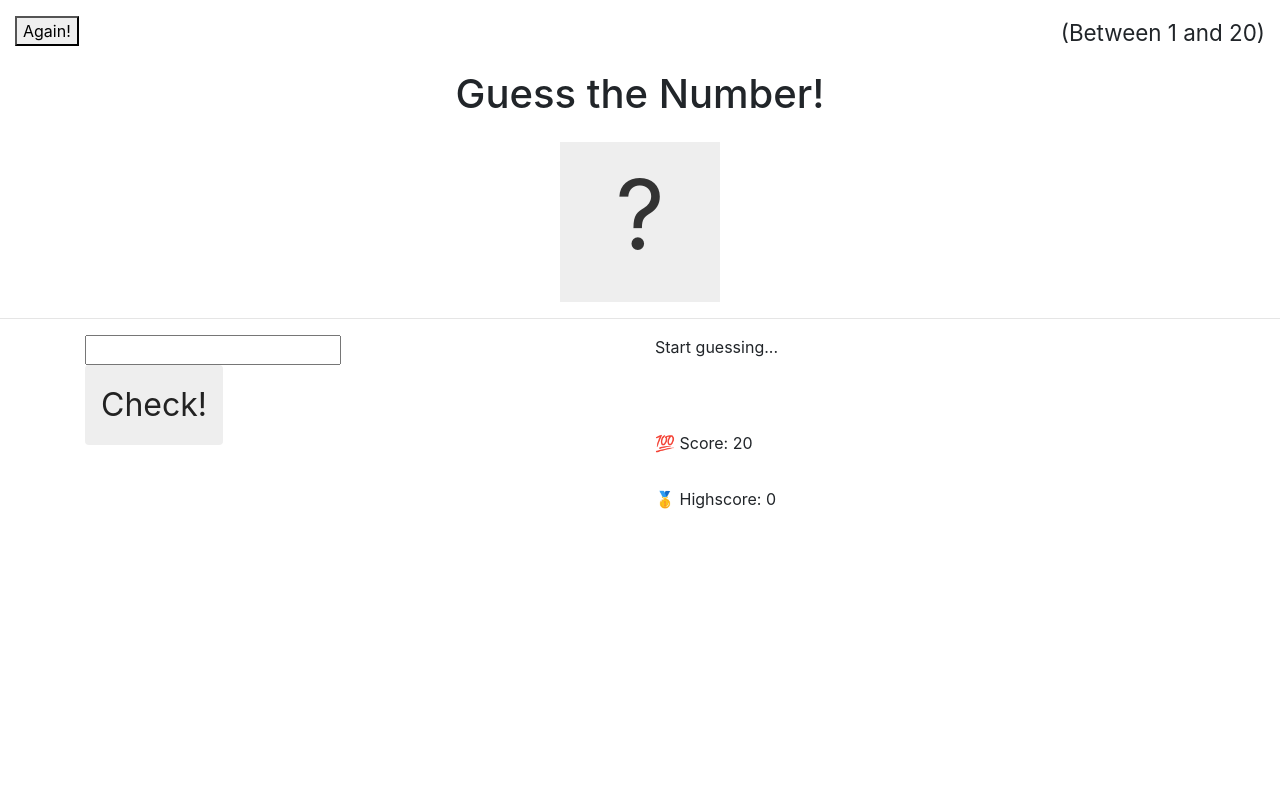
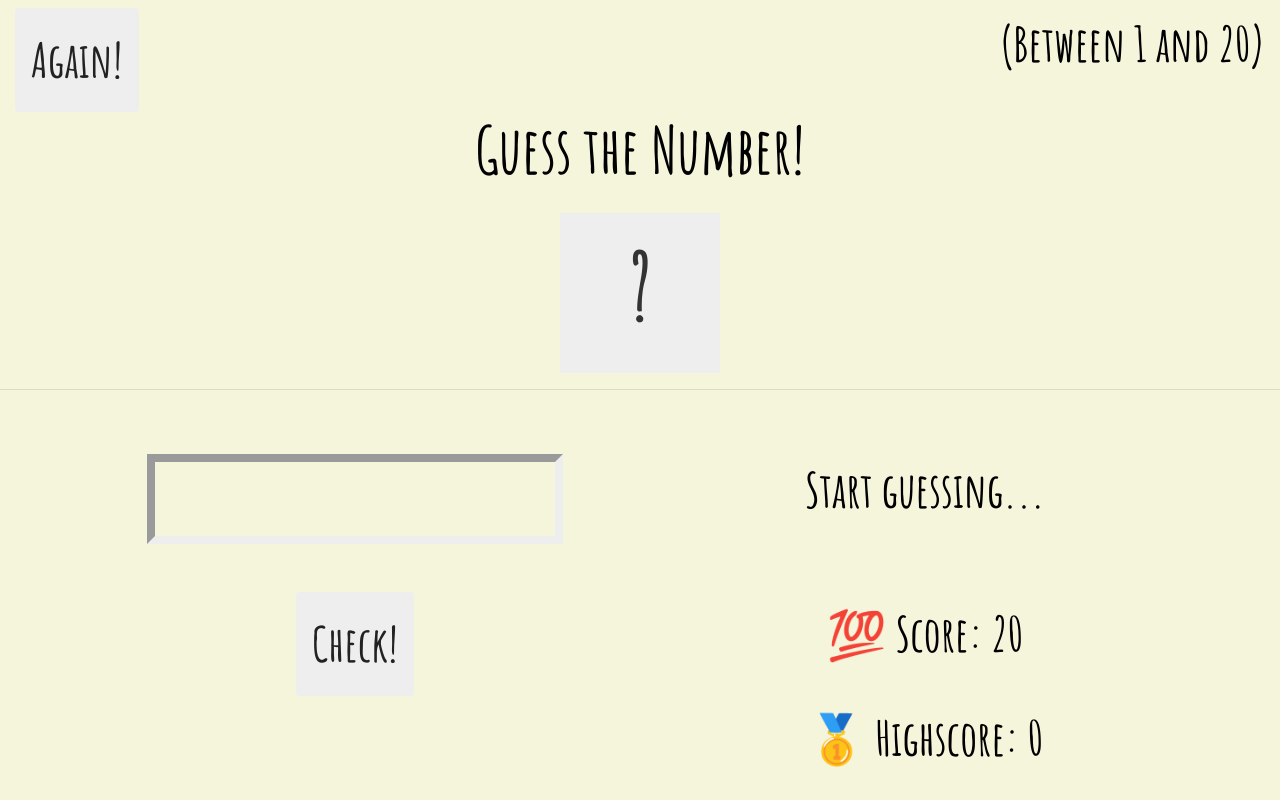
Before and after one commit to JonWil91/Numbers-game-JavaScript, a plain HTML site: page index.html in a window 1280 px wide. Drawn offline with nearby package versions, Linux system fonts and the light colour scheme.

Commit message:
Added bouncing button class to again button at end of game, added body background colour

```diff
--- a/index.html
+++ b/index.html
@@ -14,17 +14,17 @@
 
     <div class="container-fluid">
         <header>
-            <div class="row mt-3">
+            <div class="row mt-2">
                 <div class="col-lg-12">
                     <div class="row">
                         <div class="col">
-                            <button class="btn-green again">Again!</button>
+                            <button class="btn again">Again!</button>
                             <p class="between text-right">(Between 1 and 20)</p>
                         </div>
                     </div>
                     <div class="row">
                         <div class="col">
-                            <h1 class="text-center mt-1 mb-2">Guess the Number!</h1>
+                            <h1 class="title text-center mb-2">Guess the Number!</h1>
                             <p class="number text-center">?</p>
                         </div>
                     </div>
@@ -40,13 +40,13 @@
             <div class="row">
                 <div class="col-sm-12 col-lg-6">
                     <section>
-                        <div class="col">
-                            <div class="row">
-                                <input type="number" class="guess" />
+                        <div class="row text-center my-5">
+                            <div class="col">
+                                <input type="number" class="guess"/>
                             </div>
                         </div>
-                        <div class="col">
-                            <div class="row">
+                        <div class="row text-center">
+                            <div class="col">
                                 <button class="btn check">Check!</button>
                             </div>
                         </div>
@@ -54,18 +54,18 @@
                 </div>
                 <div class="col-sm-12 col-lg-6 text-center">
                     <section>
+                        <div class="row text-center my-5">
                         <div class="col">
-                            <div class="row">
                                 <p class="message">Start guessing...</p>
                             </div>
                         </div>
+                        <div class="row text-center">
                         <div class="col">
-                            <div class="row">
                                 <p class="label-score">💯 Score: <span class="score">20</span></p>
                             </div>
                         </div>
+                        <div class="row text-center">
                         <div class="col">
-                            <div class="row">
                                 <p class="label-highscore">
                                     🥇 Highscore: <span class="highscore">0</span>
                                 </p>
--- a/script.js
+++ b/script.js
@@ -32,6 +32,10 @@ document.querySelector('.check').addEventListener('click', function () {
             highScore = score;
             document.querySelector('.highscore').textContent = highScore;
         }
+
+        // Promt player to play again
+        document.querySelector('.again').classList.add('again-post-game')
+
     }
 
     // When guess is too high
@@ -59,7 +63,7 @@ document.querySelector('.check').addEventListener('click', function () {
     }
 });
 
-document.querySelector('.again').addEventListener('click', function() {
+document.querySelector('.again').addEventListener('click', function () {
     score = 20;
     secretNumber = Math.floor(Math.random() * 20) + 1;
     document.querySelector('body').style.backgroundColor = '#fafafa';
--- a/style.css
+++ b/style.css
@@ -1,13 +1,30 @@
+@import url('https://fonts.googleapis.com/css2?family=Amatic+SC:wght@700&display=swap');
 
+body {
+    font-family: 'Amatic SC', cursive;
+    background-color: #f5f5dc;
+    color: black;
+    font-size: 3rem;
+}
+
+.title {
+    font-size: 4rem;
+}
 
 .between {
-  font-size: 1.4rem;
   display: inline;
   float: right;
 }
 
 .again {
   top: 2rem;
+}
+
+.guess {
+    text-align: center;
+    background-color: #f5f5dc;
+    border-width: 0.5rem;
+    border-color: #eee;
 }
 
 .number {
@@ -26,10 +43,10 @@
   border: none;
   background-color: #eee;
   color: #222;
-  font-size: 2rem;
-  font-family: inherit;
   padding: 1rem;
   cursor: pointer;
+  font-size: 3rem;
+  text-align: center;
 }
 
 .btn:hover {
@@ -44,3 +61,18 @@
 .label-score {
   margin-bottom: 2rem;
 }
+
+.again-post-game {
+    -webkit-animation: bounce .3s infinite alternate;
+    -moz-animation: bounce .3s infinite alternate;
+    animation: bounce .3s infinite alternate;
+}
+    @-webkit-keyframes bounce {
+    to { -webkit-transform: scale(1.2); }
+}
+    @-moz-keyframes bounce {
+    to { -moz-transform: scale(1.2); }
+}
+    @keyframes bounce {
+    to { transform: scale(1.2); }
+}
```
